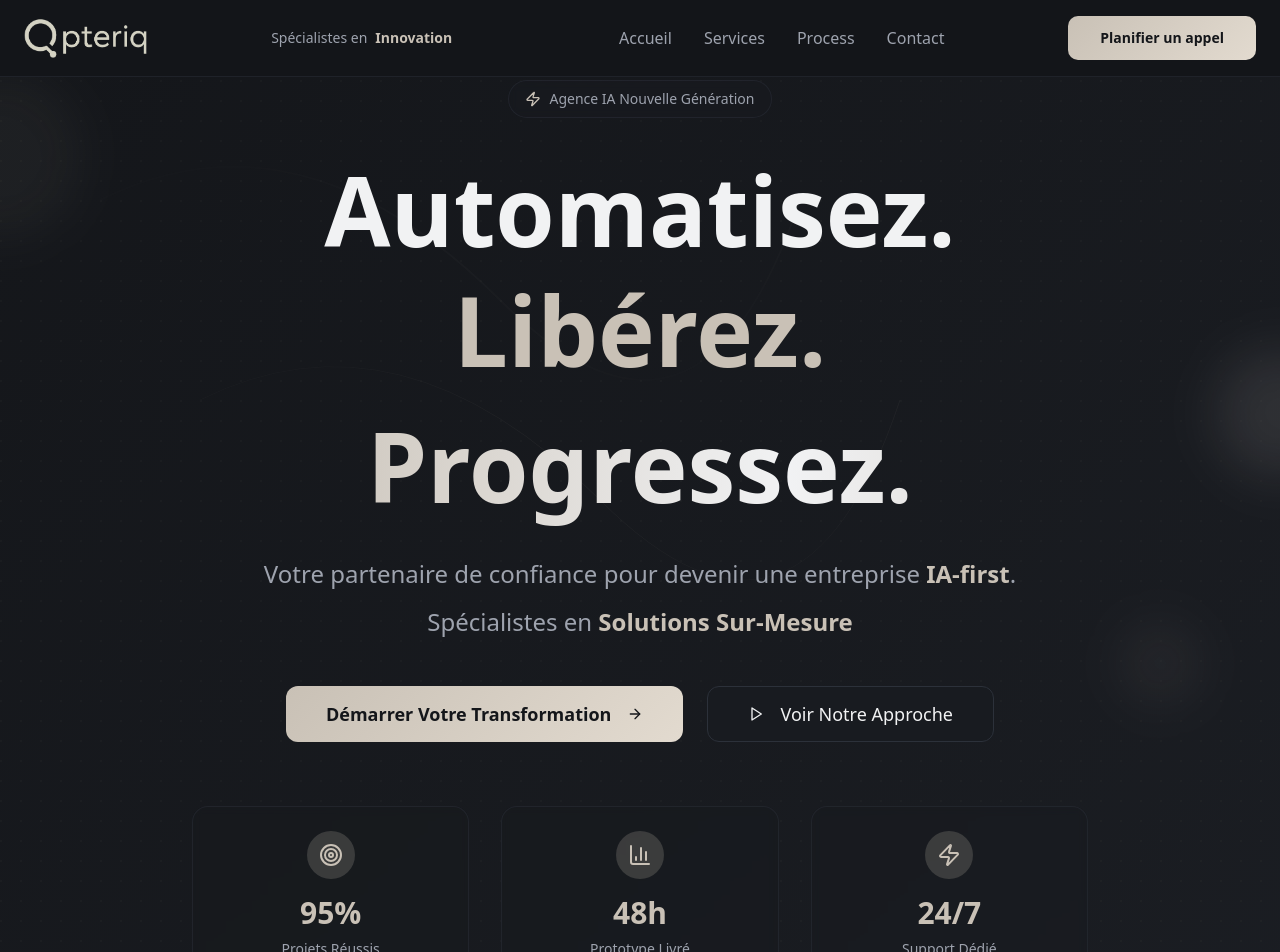
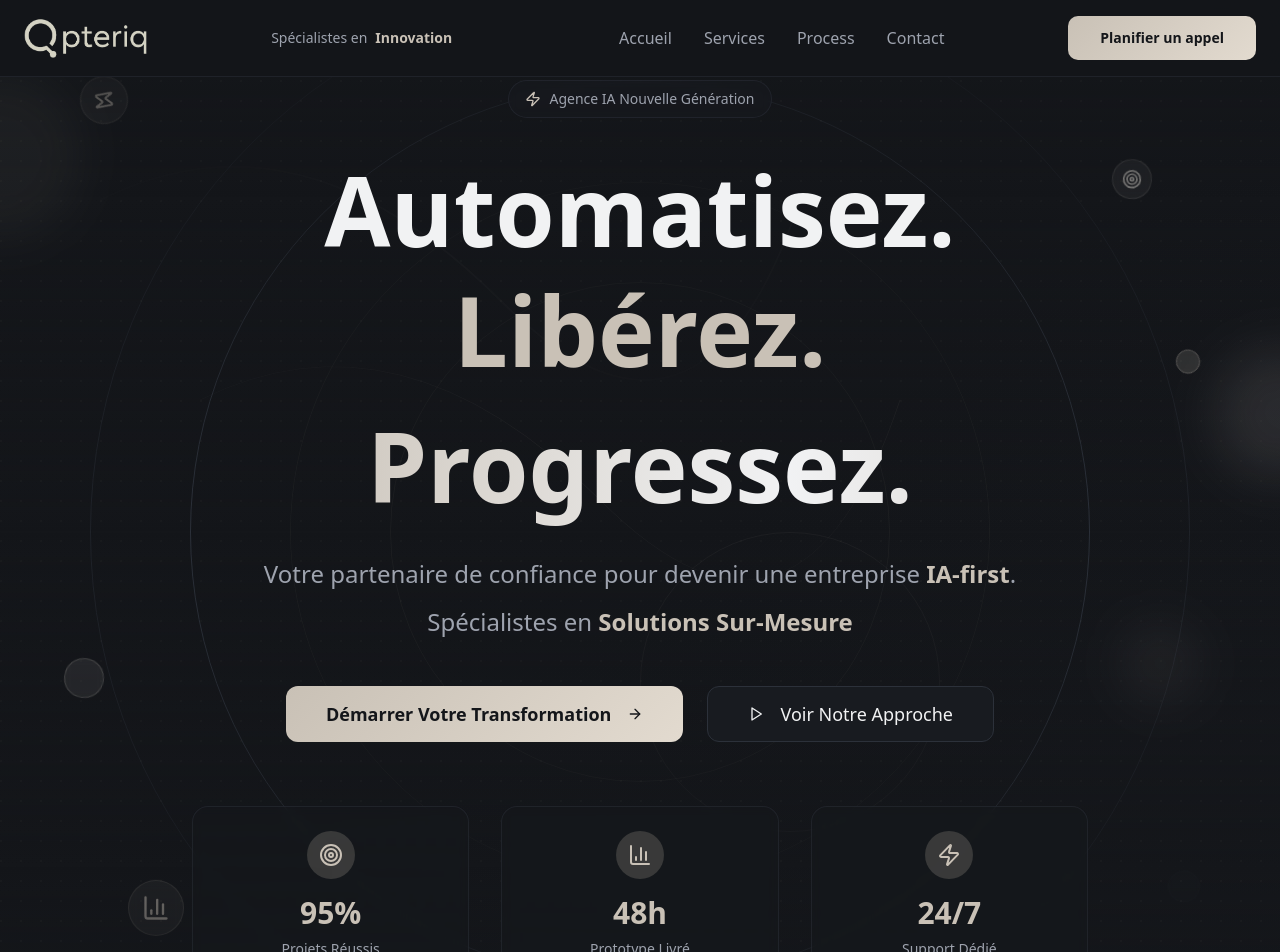
Before and after one commit to piraxe15/opteriq-new, a React (Vite) app: page / in a window 1280 px wide. Shown: the top 952 px of the page. Built offline with nearby package versions, Linux system fonts and the light colour scheme.

Commit message:
Add hero background
Implement a hero background based on the style of the provided URL.

```diff
--- a/src/components/ModernHero.tsx
+++ b/src/components/ModernHero.tsx
@@ -12,7 +12,41 @@ const ModernHero = () => {
   ];
 
   return (
-    <section id="accueil" className="relative min-h-screen flex items-center justify-center overflow-hidden bg-gradient-hero">
+    <section id="accueil" className="relative min-h-screen flex items-center justify-center overflow-hidden bg-gradient-to-br from-background via-background to-secondary/10">
+      {/* Background géométrique inspiré de SmartScaling AI */}
+      <div className="absolute inset-0 overflow-hidden">
+        {/* Cercles concentriques */}
+        <div className="absolute top-1/2 left-1/2 transform -translate-x-1/2 -translate-y-1/2">
+          <div className="w-[300px] h-[300px] rounded-full border border-primary/10 absolute animate-pulse" style={{animationDelay: '0s'}} />
+          <div className="w-[500px] h-[500px] rounded-full border border-primary/5 absolute transform -translate-x-1/2 -translate-y-1/2 top-1/2 left-1/2" />
+          <div className="w-[700px] h-[700px] rounded-full border border-primary/5 absolute transform -translate-x-1/2 -translate-y-1/2 top-1/2 left-1/2 animate-pulse" style={{animationDelay: '1s'}} />
+          <div className="w-[900px] h-[900px] rounded-full border border-primary/3 absolute transform -translate-x-1/2 -translate-y-1/2 top-1/2 left-1/2" />
+          <div className="w-[1100px] h-[1100px] rounded-full border border-primary/3 absolute transform -translate-x-1/2 -translate-y-1/2 top-1/2 left-1/2 animate-pulse" style={{animationDelay: '2s'}} />
+        </div>
+
+        {/* Icônes flottantes tech */}
+        <div className="absolute top-20 left-20 w-12 h-12 bg-primary/10 backdrop-blur-sm rounded-full border border-primary/20 flex items-center justify-center animate-float">
+          <Zap className="w-6 h-6 text-primary" />
+        </div>
+
+        <div className="absolute top-40 right-32 w-10 h-10 bg-accent/10 backdrop-blur-sm rounded-full border border-accent/20 flex items-center justify-center animate-float" style={{animationDelay: '0.5s'}}>
+          <Target className="w-5 h-5 text-accent" />
+        </div>
+
+        <div className="absolute bottom-32 left-32 w-14 h-14 bg-primary/10 backdrop-blur-sm rounded-full border border-primary/20 flex items-center justify-center animate-float" style={{animationDelay: '1s'}}>
+          <BarChart3 className="w-7 h-7 text-primary" />
+        </div>
+
+        <div className="absolute bottom-40 right-20 w-8 h-8 bg-secondary/20 backdrop-blur-sm rounded-full border border-secondary/30 animate-float" style={{animationDelay: '1.5s'}} />
+
+        <div className="absolute top-1/3 right-20 w-6 h-6 bg-primary/20 backdrop-blur-sm rounded-full border border-primary/30 animate-float" style={{animationDelay: '2s'}} />
+
+        <div className="absolute bottom-1/3 left-16 w-10 h-10 bg-accent/10 backdrop-blur-sm rounded-full border border-accent/20 animate-float" style={{animationDelay: '2.5s'}} />
+
+        {/* Effet de gradient overlay */}
+        <div className="absolute inset-0 bg-gradient-to-t from-background/80 via-transparent to-background/80" />
+      </div>
+
       <FloatingElements />
 
       <div className="container mx-auto px-6 py-20 relative z-10">
```
